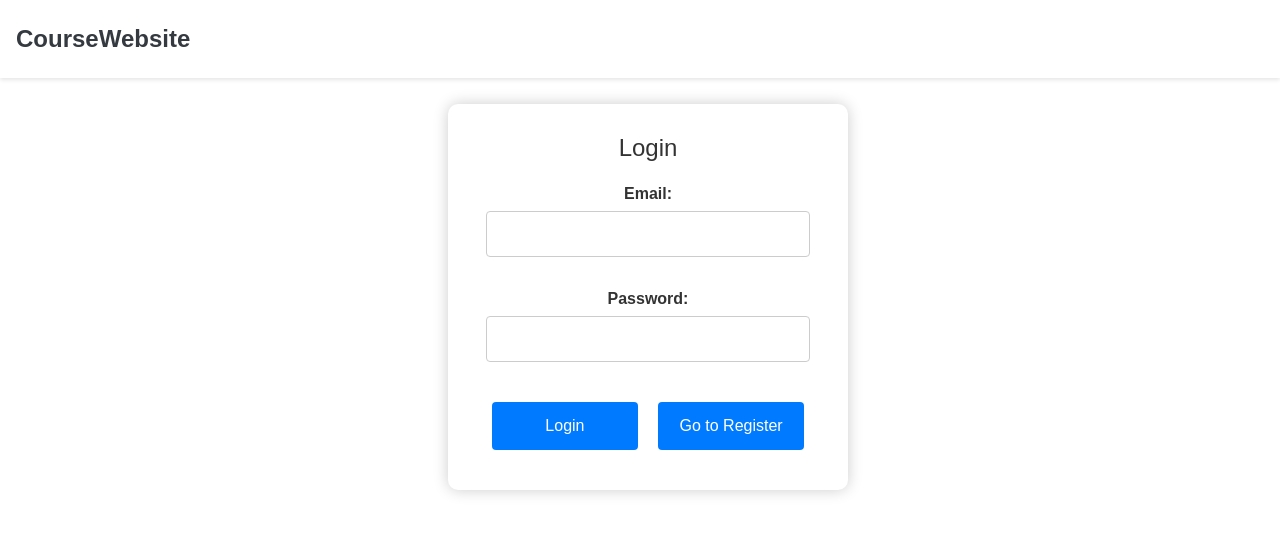
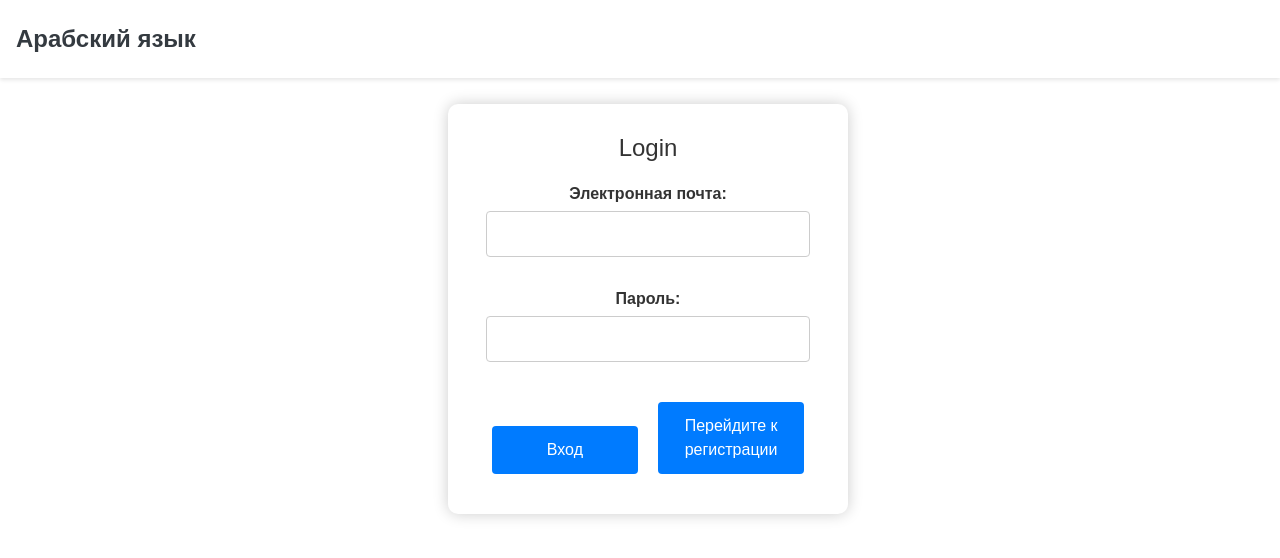
Before and after one commit to ArabicCourse/Course_Frontend, a React (Create React App) app: page /login in a window 1280 px wide. Shown: the top 558 px of the page. Built offline with nearby package versions, Linux system fonts and the light colour scheme.

Commit message:
Update Login.js

```diff
--- a/src/pages/Login.js
+++ b/src/pages/Login.js
@@ -40,13 +40,13 @@ const Login = () => {
     return (
         <div>
             <nav className="navbar navbar-expand-lg navbar-light">
-                <a className="navbar-brand" href="/">CourseWebsite</a>
+                <a className="navbar-brand" href="/">Арабский язык</a>
             </nav>
             <div className="login-form">
                 <h1>Login</h1>
                 <form onSubmit={handleSubmit}>
                     <div>
-                        <label>Email:</label>
+                        <label>Электронная почта:</label>
                         <input
                             type="email"
                             value={email}
@@ -55,7 +55,7 @@ const Login = () => {
                         />
                     </div>
                     <div>
-                        <label>Password:</label>
+                        <label>Пароль:</label>
                         <input
                             type="password"
                             value={password}
@@ -64,9 +64,9 @@ const Login = () => {
                         />
                     </div>
                     <button type="submit" disabled={loading}>
-                        {loading ? 'Loading...' : 'Login'}
+                        {loading ? 'Погрузка...' : 'Вход'}
                     </button>
-                    <button type="button" onClick={() => navigate('/register')}>Go to Register</button>
+                    <button type="button" onClick={() => navigate('/register')}>Перейдите к регистрации</button>
                 </form>
                 {message && <p>{message}</p>}
             </div>
```
